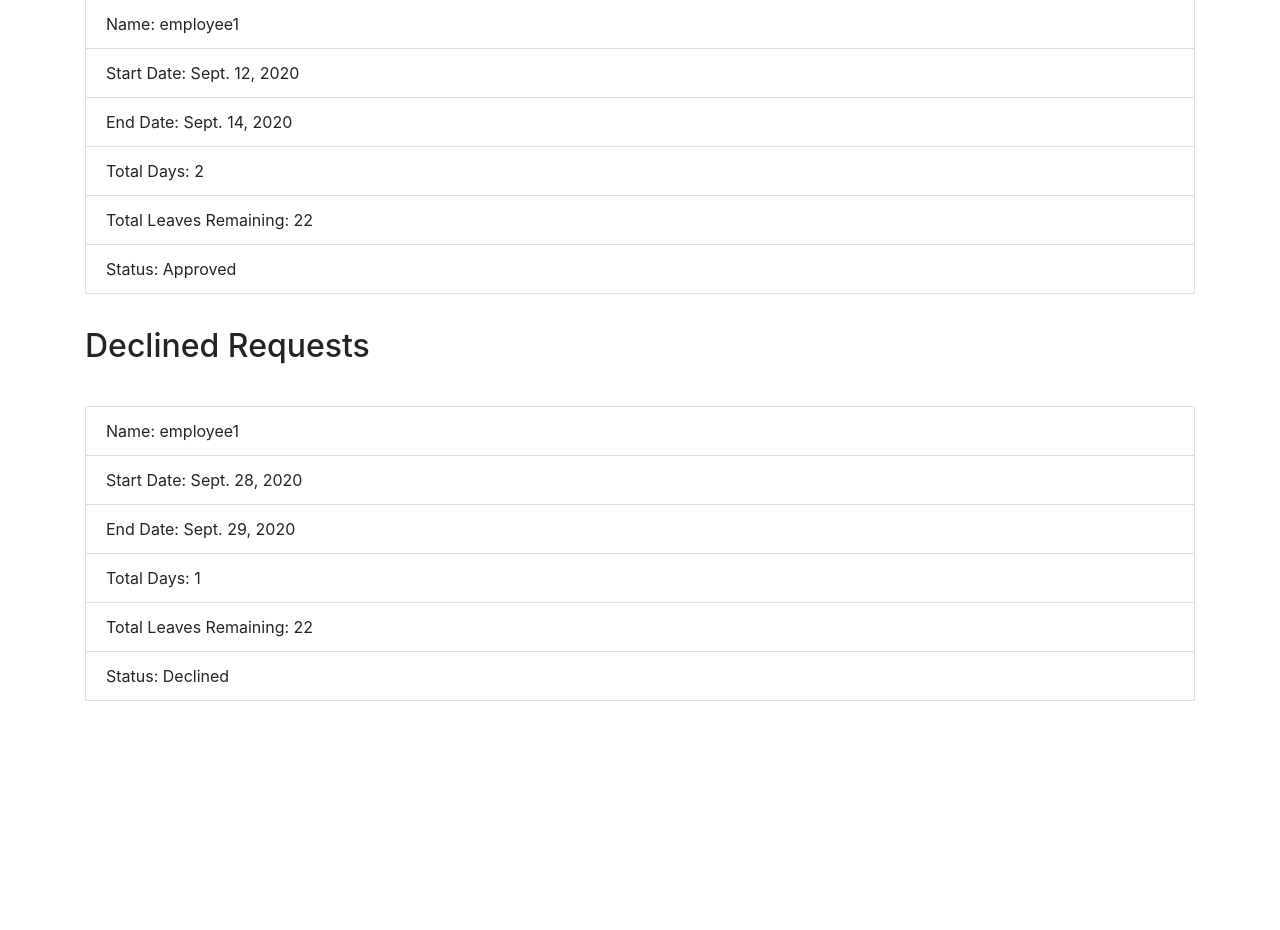
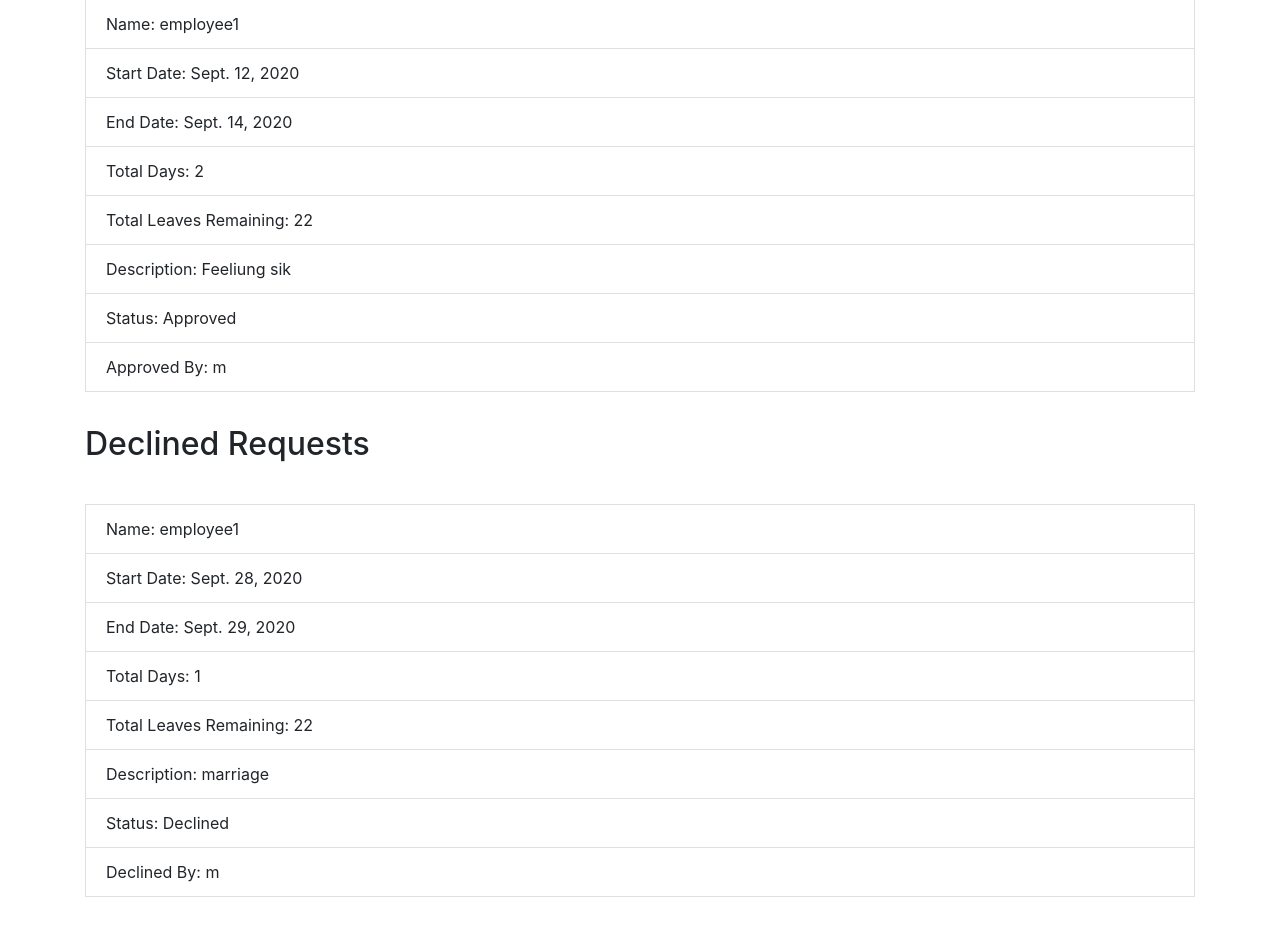
Before and after one commit to amanbaid99/leave_manager_django, a Django app: page / in a window 1280 px wide. Shown: the part 627-1557 px from the top of the page. Before the commit the page ends 1328 px from the top, so only its background shows below. Run offline with Django 3.2, Linux system fonts and the light colour scheme; a user stored in the database is signed in; data comes from the database, SQL or seed files in the repository; both versions use the stored data as it was after the commit; some libraries are stand-ins or nearby versions.

Commit message:
approve and decline working

```diff
--- a/leaveApp/forms.py
+++ b/leaveApp/forms.py
@@ -23,7 +23,7 @@ class leaveForm(forms.ModelForm):
 
     class Meta():
         model = Leave
-        fields = ('employee','start_date','end_date')
+        fields = ('employee','start_date','end_date','description')
         widgets = {
             'start_date': DateInput(attrs={'type': 'date'}),
             'end_date': DateInput(attrs={'type': 'date'}),
--- a/leaveApp/models.py
+++ b/leaveApp/models.py
@@ -20,7 +20,9 @@ class Leave(models.Model):
     start_date=models.DateField(auto_now_add=False)
     end_date=models.DateField(auto_now_add=False)
     req_date=models.DateTimeField(default=datetime.datetime.now())
-    approved_by=models.CharField(max_length=100,blank=True)
+    total_days=models.IntegerField(blank=True,null=True)
+    approved_by=models.CharField(max_length=100,null=True,blank=True)
+    description=models.TextField(max_length=500,blank=True)
     STATUS_OPTIONS=(
         ("Approved","Approved"),
         ("Pending","Pending"),
--- a/leaveApp/templates/leaveApp/home.html
+++ b/leaveApp/templates/leaveApp/home.html
@@ -28,6 +28,7 @@
                 <li class="list-group-item">End Date: {{leaves.end_date}}</li>
                 <li class="list-group-item">Total Days: {{leaves.date_diff}}</li>
                 <li class="list-group-item">Total Leaves Remaining: {{leaves.employee.no_of_leaves}}</li>
+                <li class="list-group-item">Description: {{leaves.description}}</li>
                 <li class="list-group-item">Status: {{leaves.approved}}</li>
                 <li class="list-group-item">
 
@@ -56,7 +57,9 @@
                 <li class="list-group-item">End Date: {{leaves.end_date}}</li>
                 <li class="list-group-item">Total Days: {{leaves.date_diff}}</li>
                 <li class="list-group-item">Total Leaves Remaining: {{leaves.employee.no_of_leaves}}</li>
+                <li class="list-group-item">Description: {{leaves.description}}</li>
                 <li class="list-group-item">Status: {{leaves.approved}}</li>
+                <li class="list-group-item">Approved By: {{leaves.approved_by}}</li>
             <hr>
             {% endfor %}
 
@@ -69,7 +72,9 @@
                 <li class="list-group-item">End Date: {{leaves.end_date}}</li>
                 <li class="list-group-item">Total Days: {{leaves.date_diff}}</li>
                 <li class="list-group-item">Total Leaves Remaining: {{leaves.employee.no_of_leaves}}</li>
+                <li class="list-group-item">Description: {{leaves.description}}</li>
                 <li class="list-group-item">Status: {{leaves.approved}}</li>
+                <li class="list-group-item">Declined By: {{leaves.approved_by}}</li>
             <hr>
             {% endfor %}
 
--- a/leaveApp/views.py
+++ b/leaveApp/views.py
@@ -36,15 +36,20 @@ def home(request):
 def approve(request,pk):
     leave=Leave.objects.get(id=pk)
     leave.approved="Approved"
-    leave.employee.no_of_days = leave.employee.no_of_leaves - leave.date_diff
+    leave.approved_by=request.user.username
     leave.save()
+    emp=leave.employee
+    emp.user=leave.employee.user
+    emp.no_of_leaves=(emp.no_of_leaves - leave.total_days)
+    emp.save()
     return HttpResponsePermanentRedirect('/')
 
 def decline(request,pk):
     leave=Leave.objects.get(id=pk)
-    leave.approved="Decline"
+    leave.approved="Declined"
+    leave.approved_by=request.user.username
     leave.save()
-    return reverse_lazy('home')
+    return HttpResponsePermanentRedirect('/')
 
 
 @login_required
@@ -64,13 +69,10 @@ def applyforleave(request):
             if total_days < nod:
                 leave = leave_form.save()
                 leave.employee=emp
+                leave.total_days=total_days
                 leave.save()
-                updated_leaves=(emp.no_of_leaves-total_days)
-                emp.user=request.user
-                emp.no_of_leaves=updated_leaves
-                emp.save()
-                print(updated_leaves)
                 submitted = True
+
             else:
                 exceeded= True
         else:
```
Also changed, not shown: db.sqlite3, leaveApp/migrations/0023_auto_20200909_1055.py (added), leaveApp/migrations/0024_auto_20200909_1057.py (added).
